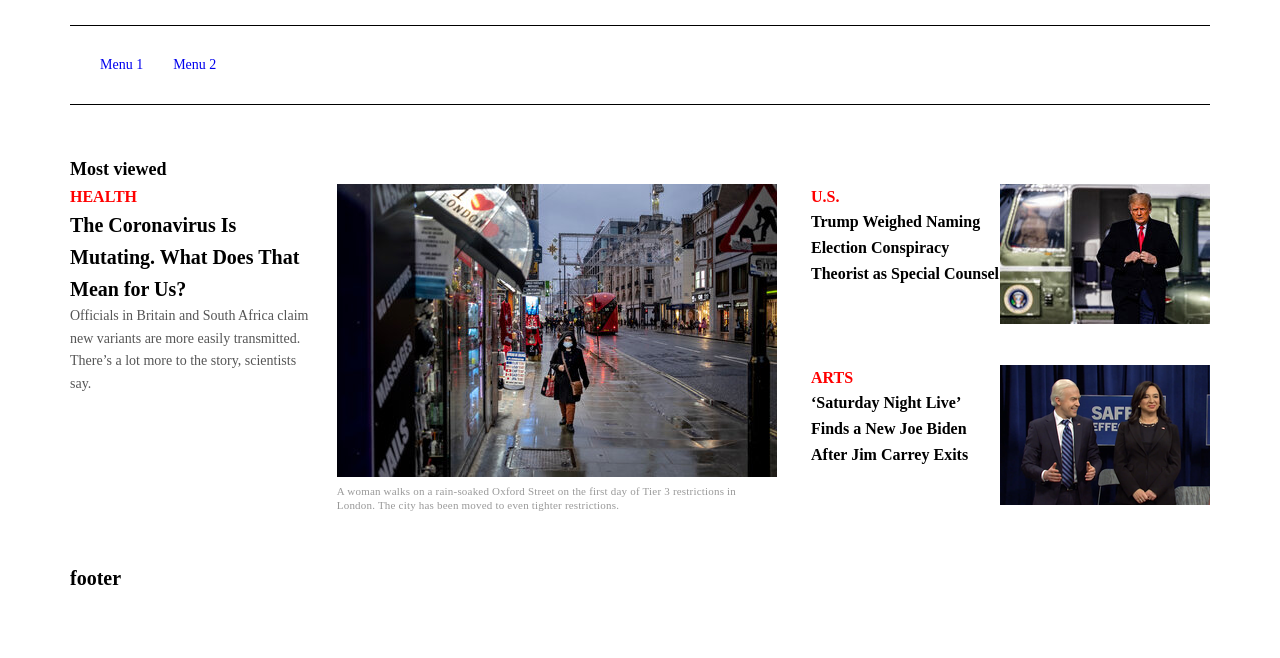
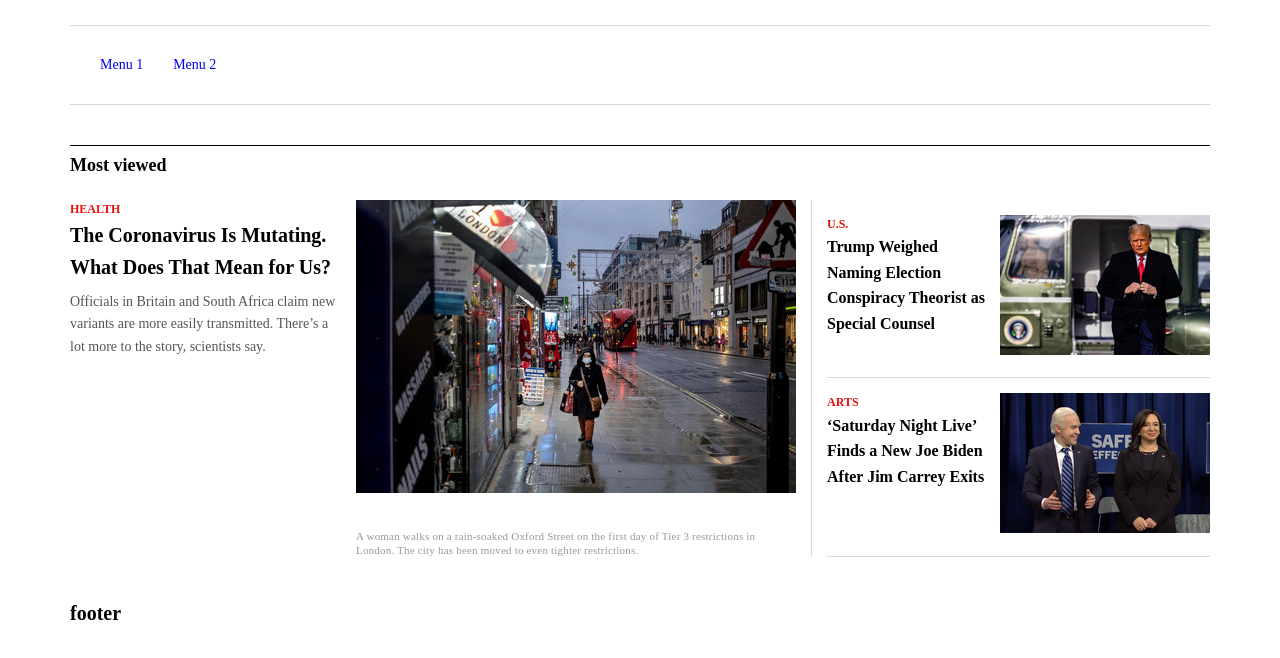
Before and after one commit to dongwook00/my-nyt-app, a website: page index.html in a window 1280 px wide. Drawn offline with Linux system fonts and the light colour scheme.

Commit message:
completed the layout of the first row

```diff
--- a/index.html
+++ b/index.html
@@ -28,7 +28,7 @@
                             <h1 class="article__title">The Coronavirus Is Mutating. What Does That Mean for Us?</h1>
                             <p class="article__abstract">Officials in Britain and South Africa claim new variants are more easily transmitted. There’s a lot more to the story, scientists say.</p>
                         </div>
-                        <figure class="article__figure">
+                        <figure class="article__photo">
                             <img class="article__image" src="./assets/images/sample.jpg" alt="Article image">
                             <figcaption class="image__caption">A woman walks on a rain-soaked Oxford Street on the first day of Tier 3 restrictions in London. The city has been moved to even tighter restrictions.</figcaption>
                         </figure>
@@ -39,7 +39,7 @@
                                 <h4 class="article__category">U.S.</h4>
                                 <h1 class="article__title">Trump Weighed Naming Election Conspiracy Theorist as Special Counsel</h1>
                             </div>
-                            <figure class="article__figure">
+                            <figure class="article__photo">
                                 <img src="./assets/images/sample-2-mid.jpg" alt="Article image">
                                 <figcaption class="image__caption"></figcaption>
                             </figure>
@@ -49,13 +49,12 @@
                                 <h4 class="article__category">Arts</h4>
                                 <h1 class="article__title">‘Saturday Night Live’ Finds a New Joe Biden After Jim Carrey Exits</h1>
                             </div>
-                            <figure class="article__figure">
+                            <figure class="article__photo">
                                 <img src="./assets/images/sample-3-mid.png" alt="Article image">
                                 <figcaption class="image__caption"></figcaption>
                             </figure>
                         </div>
                     </div>
-
                 </section>
             </main>
 
--- a/scss/_content.scss
+++ b/scss/_content.scss
@@ -7,11 +7,11 @@
 
     &__primary {
         display: flex;
-        flex: 0 0 62%;
+        flex: 0 0 65%;
         justify-content: space-between;
+        padding-right: 1.5rem;
 
         .article__text {
-            flex: 0 0 35%;
 
             & .article__title {
                 font-size: $font-size-title-primary;
@@ -19,12 +19,11 @@
 
             & .article__abstract {
                 font-size: $font-size-abstract;
-                color: $font-color-abstract;
+                color: $color-abstract;
             }
         }
 
-        .article__figure {
-            flex: 0 0 55%;
+        .article__photo {
             display: table;
 
             & .image__caption {
@@ -38,26 +37,21 @@
         flex: 0 0 35%;
         display: flex;
         flex-direction: column;
-        justify-content: space-between;
+        padding-left: 1.5rem;
+        border-left: 1px solid $color-border-grey;
 
         &--top,
         &--bottom {
             display: flex;
+            padding: 1.5rem 0;
+            border-bottom: 1px solid $color-border-grey;
         }
 
         & .article__text {
             & .article__title {
+                flex: 0 0 20%;
                 font-size: $font-size-title-secondary;
             }
-
-            & .article__abstract {
-                font-size: $font-size-abstract;
-                color: $font-color-abstract;
-            }
-        }
-
-        & .article__figure {
-
         }
 
     }
--- a/scss/_layout.scss
+++ b/scss/_layout.scss
@@ -7,13 +7,13 @@
     font-size: 1.4rem;
     height: 8rem;
     background-color: #fff;
-    border-top: 1px solid black;
-    border-bottom: 1px solid black;
+    border-top: 1px solid $color-border-grey;
+    border-bottom: 1px solid $color-border-grey;
     display: flex;
     align-items: center;
 }
 
 .content {
-    padding: 5rem 0;
+    padding: 4rem 0;
     display: flex;
 }
--- a/scss/_typography.scss
+++ b/scss/_typography.scss
@@ -2,10 +2,27 @@
     font-size: 1.8rem;
     font-weight: 700;
     flex: 0 0 100%;
+    margin-bottom: 2rem;
+    border-top: 1px solid $color-border-black;
+
+    &::before {
+        content: "";
+        display: block;
+        margin-top: 5px;
+    }
+}
+
+.article__title {
+    margin-bottom: .8rem;
+}
+.article__text {
+    padding-right: 1rem;
 }
 
 .article__category {
-    color: red;
+    font-size: 1.2rem;
+    font-weight: 600;
+    color: $color-category;
     text-transform: uppercase;
 }
 
--- a/scss/_variables.scss
+++ b/scss/_variables.scss
@@ -2,4 +2,9 @@ $font-size-title-primary: 2rem;
 $font-size-title-secondary: 1.6rem;
 $font-size-abstract: 1.4rem;
 
-$font-color-abstract: rgb(85, 85, 85);
+
+$color-abstract: rgb(85, 85, 85);
+$color-category: rgb(227, 18, 11);
+
+$color-border-grey: rgb(215, 215, 215);
+$color-border-black: #000;
```
Also changed, not shown: css/style.css, 1 other file.
